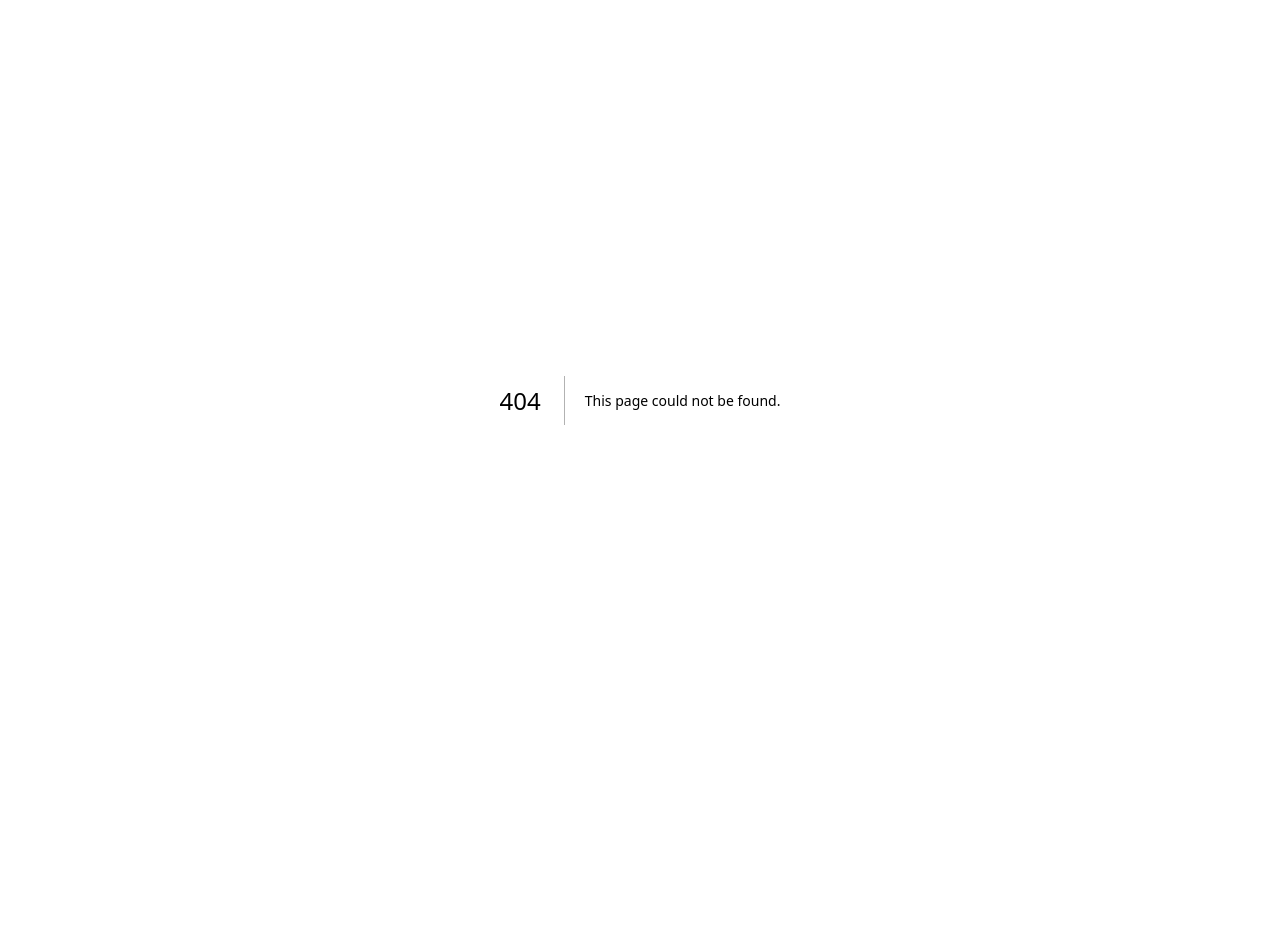
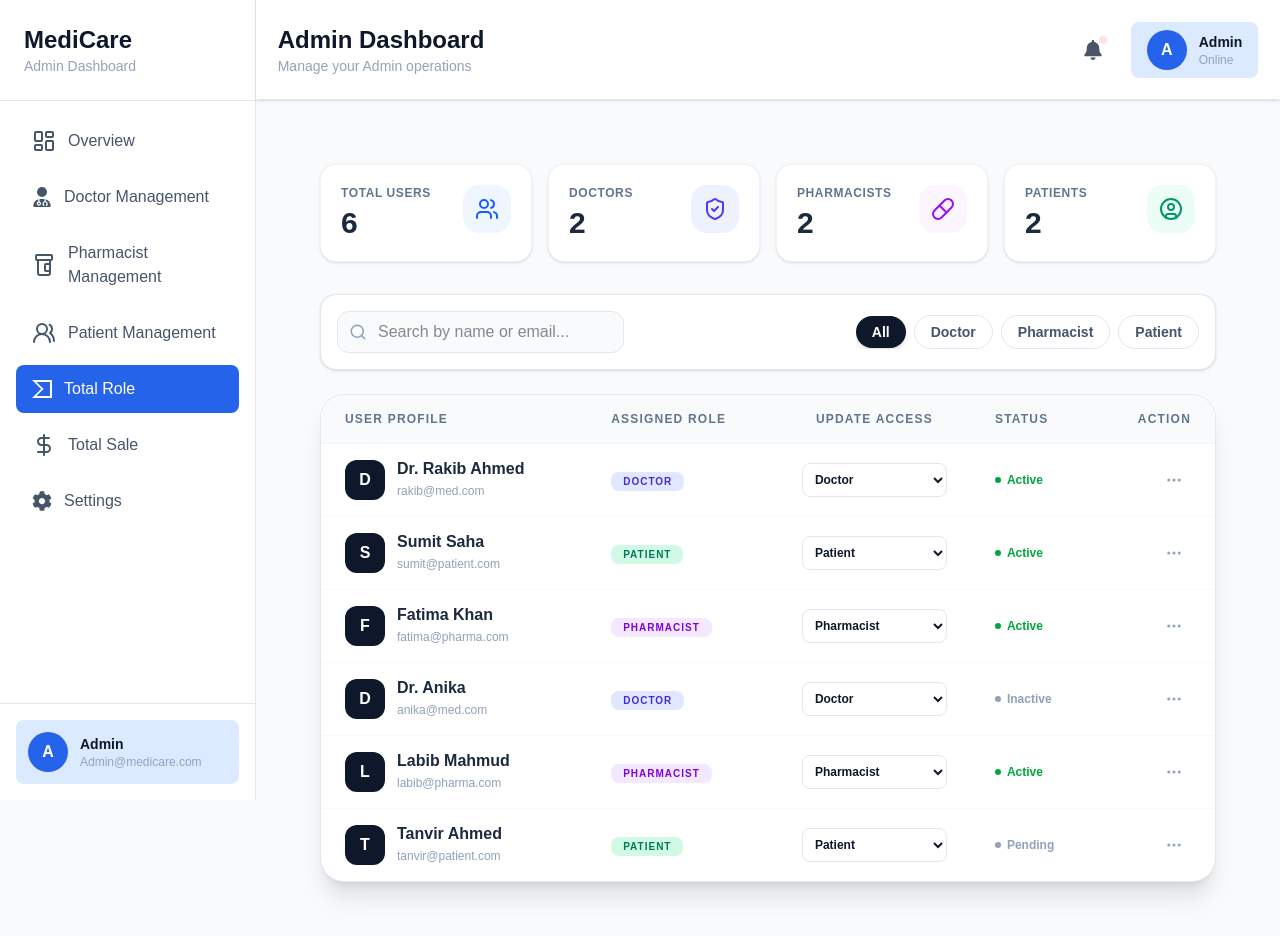
Before and after one commit to amdadislam01/MediCare-HMS, a Next.js app: page /dashboard/admin/totalrole in a window 1280 px wide. Before the commit this address had no page. Shown: the top 936 px of the page. Before the commit the page ends 800 px from the top, so only its background shows below. Built offline with nearby package versions, Linux system fonts and the light colour scheme.

Commit message:
Rename role path in AdminDashboardLayout and add TotalRoleManagement component for user role management

```diff
--- a/src/app/dashboard/admin/layout.jsx
+++ b/src/app/dashboard/admin/layout.jsx
@@ -36,7 +36,7 @@ export default function AdminDashboardLayout({ children }) {
     {
       icon: <SiVirustotal />,
       label: "Total Role",
-      path: "/dashboard/admin/role",
+      path: "/dashboard/admin/totalrole",
     },
     {
       icon: <DollarSign />,
--- /dev/null
+++ b/src/app/dashboard/admin/totalrole/page.jsx
@@ -0,0 +1,153 @@
+'use client'
+
+import React, { useState } from 'react';
+import { Users, ShieldCheck, Pill, UserCircle, Search, Filter, MoreHorizontal, ArrowUpDown } from 'lucide-react';
+
+const TotalRoleManagement = () => {
+    // all role list
+    const [allUsers, setAllUsers] = useState([
+        { id: 1, name: "Dr. Rakib Ahmed", email: "rakib@med.com", role: "Doctor", status: "Active", joined: "12 Dec 2025" },
+        { id: 2, name: "Sumit Saha", email: "sumit@patient.com", role: "Patient", status: "Active", joined: "05 Jan 2026" },
+        { id: 3, name: "Fatima Khan", email: "fatima@pharma.com", role: "Pharmacist", status: "Active", joined: "10 Jan 2026" },
+        { id: 4, name: "Dr. Anika", email: "anika@med.com", role: "Doctor", status: "Inactive", joined: "15 Jan 2026" },
+        { id: 5, name: "Labib Mahmud", email: "labib@pharma.com", role: "Pharmacist", status: "Active", joined: "22 Jan 2026" },
+        { id: 6, name: "Tanvir Ahmed", email: "tanvir@patient.com", role: "Patient", status: "Pending", joined: "18 Jan 2026" },
+    ]);
+
+    const [filterRole, setFilterRole] = useState("All");
+    const [searchQuery, setSearchQuery] = useState("");
+
+    // Role Update
+    const updateRole = (id, newRole) => {
+        setAllUsers(allUsers.map(user => user.id === id ? { ...user, role: newRole } : user));
+    };
+
+    // Search Filter
+    const filteredUsers = allUsers.filter(user => {
+        const matchesRole = filterRole === "All" || user.role === filterRole;
+        const matchesSearch = user.name.toLowerCase().includes(searchQuery.toLowerCase()) ||
+                              user.email.toLowerCase().includes(searchQuery.toLowerCase());
+        return matchesRole && matchesSearch;
+    });
+
+    return (
+        <div className="min-h-screen bg-[#F8FAFC] p-4 md:p-10">
+            <div className="max-w-7xl mx-auto">
+
+                {/* 1. Statistics Overview Cards */}
+                <div className="grid grid-cols-2 lg:grid-cols-4 gap-4 mb-8">
+                    <StatCard title="Total Users" count={allUsers.length} icon={<Users className="text-blue-600"/>} color="bg-blue-50" />
+                    <StatCard title="Doctors" count={allUsers.filter(u=>u.role==='Doctor').length} icon={<ShieldCheck className="text-indigo-600"/>} color="bg-indigo-50" />
+                    <StatCard title="Pharmacists" count={allUsers.filter(u=>u.role==='Pharmacist').length} icon={<Pill className="text-purple-600"/>} color="bg-purple-50" />
+                    <StatCard title="Patients" count={allUsers.filter(u=>u.role==='Patient').length} icon={<UserCircle className="text-emerald-600"/>} color="bg-emerald-50" />
+                </div>
+
+                {/* 2. Controls Area */}
+                <div className="bg-white p-4 rounded-2xl shadow-sm border border-slate-200 mb-6 flex flex-col md:flex-row justify-between items-center gap-4">
+                    <div className="relative w-full md:w-1/3">
+                        <Search className="absolute left-3 top-1/2 -translate-y-1/2 text-slate-400" size={18} />
+                        <input
+                            type="text"
+                            placeholder="Search by name or email..."
+                            className="w-full pl-10 pr-4 py-2 bg-slate-50 border border-slate-200 rounded-xl outline-none focus:ring-2 focus:ring-blue-500"
+                            onChange={(e) => setSearchQuery(e.target.value)}
+                        />
+                    </div>
+
+                    <div className="flex items-center gap-2 w-full md:w-auto overflow-x-auto pb-2 md:pb-0">
+                        {["All", "Doctor", "Pharmacist", "Patient"].map((r) => (
+                            <button
+                                key={r}
+                                onClick={() => setFilterRole(r)}
+                                className={`px-4 py-1.5 rounded-full text-sm font-semibold transition-all whitespace-nowrap ${
+                                    filterRole === r ? 'bg-slate-900 text-white shadow-md' : 'bg-white text-slate-600 border border-slate-200 hover:bg-slate-50'
+                                }`}
+                            >
+                                {r}
+                            </button>
+                        ))}
+                    </div>
+                </div>
+
+                {/* 3. Global Management Table */}
+                <div className="bg-white rounded-3xl shadow-xl border border-slate-200 overflow-hidden">
+                    <div className="overflow-x-auto">
+                        <table className="w-full text-left">
+                            <thead className="bg-slate-50 border-b border-slate-100">
+                                <tr>
+                                    <th className="px-6 py-4 text-xs font-bold text-slate-500 uppercase tracking-widest">User Profile</th>
+                                    <th className="px-6 py-4 text-xs font-bold text-slate-500 uppercase tracking-widest">Assigned Role</th>
+                                    <th className="px-6 py-4 text-xs font-bold text-slate-500 uppercase tracking-widest text-center">Update Access</th>
+                                    <th className="px-6 py-4 text-xs font-bold text-slate-500 uppercase tracking-widest">Status</th>
+                                    <th className="px-6 py-4 text-xs font-bold text-slate-500 uppercase tracking-widest text-right">Action</th>
+                                </tr>
+                            </thead>
+                            <tbody className="divide-y divide-slate-50">
+                                {filteredUsers.map((user) => (
+                                    <tr key={user.id} className="hover:bg-blue-50/30 transition-all group">
+                                        <td className="px-6 py-4">
+                                            <div className="flex items-center gap-3">
+                                                <div className="w-10 h-10 rounded-xl bg-slate-900 text-white flex items-center justify-center font-bold">
+                                                    {user.name.charAt(0)}
+                                                </div>
+                                                <div>
+                                                    <p className="font-bold text-slate-800 leading-none">{user.name}</p>
+                                                    <p className="text-xs text-slate-400 mt-1.5">{user.email}</p>
+                                                </div>
+                                            </div>
+                                        </td>
+                                        <td className="px-6 py-4">
+                                            <span className={`px-3 py-1 rounded-lg text-[10px] font-black tracking-widest uppercase ${
+                                                user.role === 'Doctor' ? 'bg-indigo-100 text-indigo-700' :
+                                                user.role === 'Pharmacist' ? 'bg-purple-100 text-purple-700' : 'bg-emerald-100 text-emerald-700'
+                                            }`}>
+                                                {user.role}
+                                            </span>
+                                        </td>
+                                        <td className="px-6 py-4">
+                                            <select
+                                                value={user.role}
+                                                onChange={(e) => updateRole(user.id, e.target.value)}
+                                                className="w-full text-xs font-bold bg-white border border-slate-200 rounded-lg p-2 focus:ring-2 focus:ring-blue-500 outline-none cursor-pointer"
+                                            >
+                                                <option value="Doctor">Doctor</option>
+                                                <option value="Pharmacist">Pharmacist</option>
+                                                <option value="Patient">Patient</option>
+                                            </select>
+                                        </td>
+                                        <td className="px-6 py-4">
+                                            <div className={`flex items-center gap-1.5 text-xs font-bold ${user.status === 'Active' ? 'text-green-600' : 'text-slate-400'}`}>
+                                                <span className={`w-1.5 h-1.5 rounded-full ${user.status === 'Active' ? 'bg-green-600' : 'bg-slate-400'}`}></span>
+                                                {user.status}
+                                            </div>
+                                        </td>
+                                        <td className="px-6 py-4 text-right">
+                                            <button className="p-2 hover:bg-slate-100 rounded-full transition-colors">
+                                                <MoreHorizontal size={18} className="text-slate-400" />
+                                            </button>
+                                        </td>
+                                    </tr>
+                                ))}
+                            </tbody>
+                        </table>
+                    </div>
+                </div>
+            </div>
+        </div>
+    );
+};
+
+// Help Component card
+const StatCard = ({ title, count, icon, color }) => (
+    <div className="bg-white p-5 rounded-2xl shadow-sm border border-slate-100">
+        <div className="flex justify-between items-start">
+            <div>
+                <p className="text-slate-500 text-xs font-bold uppercase tracking-wider">{title}</p>
+                <h3 className="text-3xl font-black mt-1 text-slate-800">{count}</h3>
+            </div>
+            <div className={`p-3 ${color} rounded-2xl`}>{icon}</div>
+        </div>
+    </div>
+);
+
+export default TotalRoleManagement;
```
